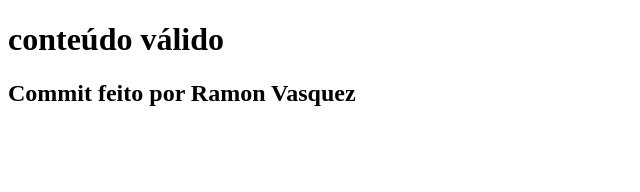
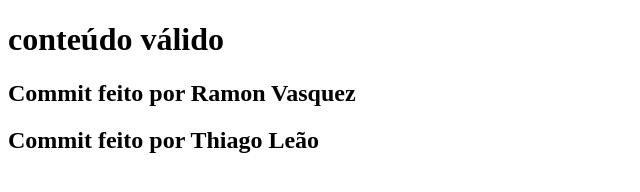
Before and after one commit to barrosiam/CI_CD, a plain HTML site: page index.html in a window 1280 px wide. Shown: the whole page, without its empty margins (0-640 px from the left). Drawn offline with Linux system fonts and the light colour scheme.

Commit message:
commit do Thiago Leão

```diff
--- a/index.html
+++ b/index.html
@@ -9,5 +9,6 @@
 <body>
     <h1>conteúdo válido</h1>
     <h2>Commit feito por Ramon Vasquez</h2>
+    <h2>Commit feito por Thiago Leão</h2>
 </body>
 </html>
```
